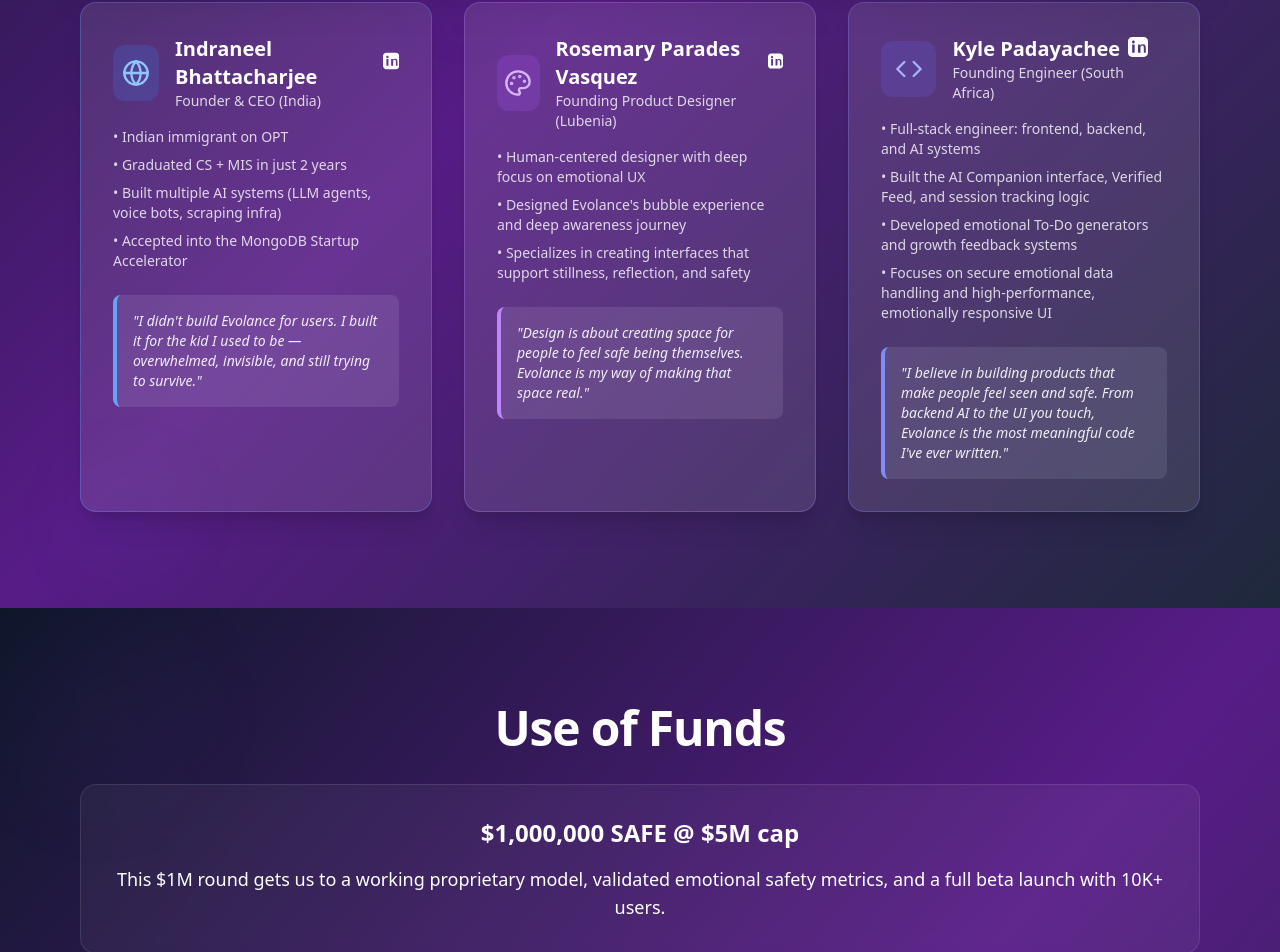
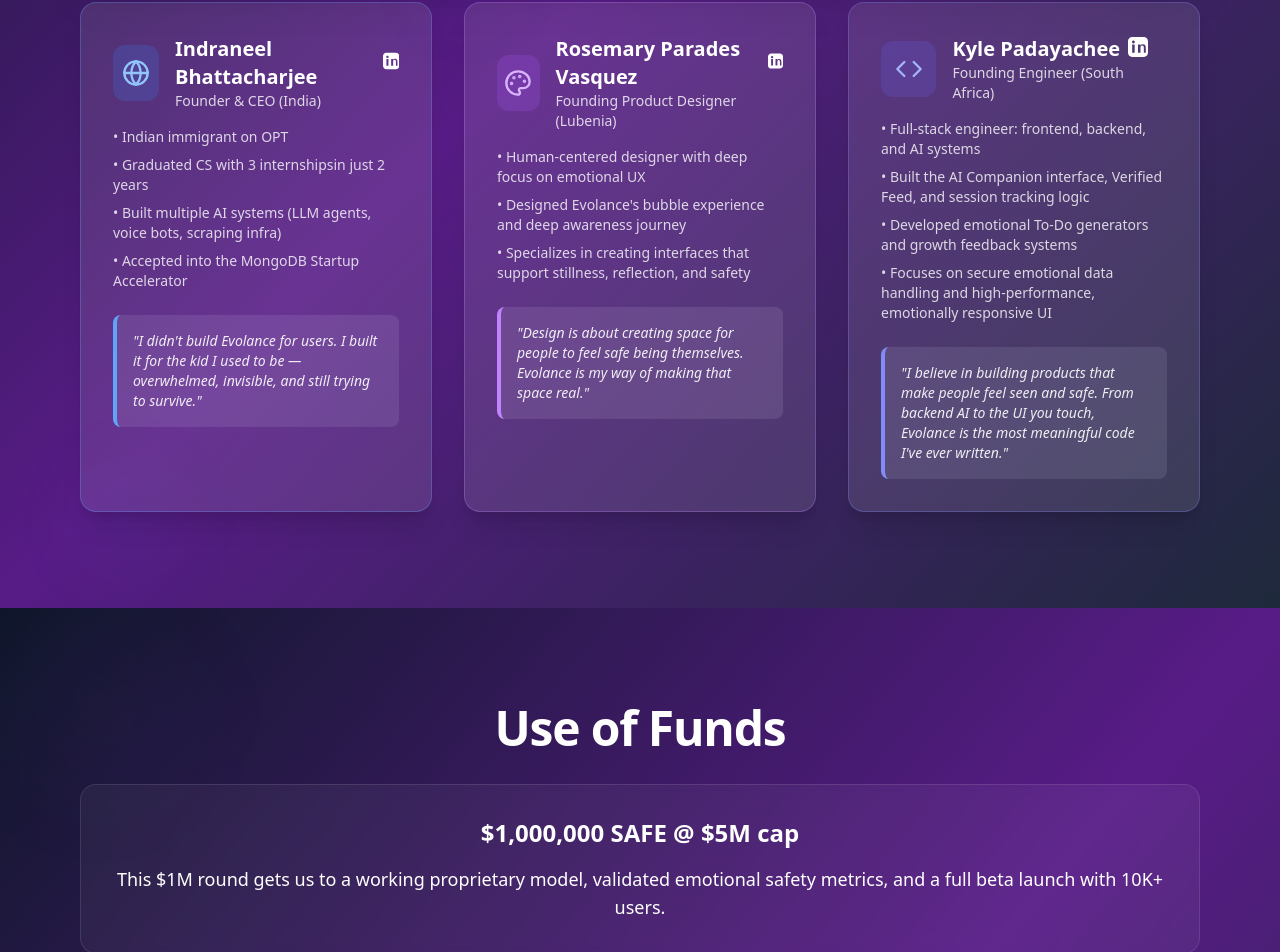
Before and after one commit to evolancecommunity/pitch, a React (Vite) app: page / in a window 1280 px wide. Shown: the part 5922-6874 px from the top of the page. Built offline with nearby package versions, Linux system fonts and the light colour scheme.

Commit message:
Final tweaks and sync for investor-ready use of funds section

```diff
--- a/src/components/Team.tsx
+++ b/src/components/Team.tsx
@@ -63,7 +63,7 @@
                 </div>
                 <ul className="space-y-2 text-white/80 text-sm mb-6">
                   <li>• Indian immigrant on OPT</li>
-                  <li>• Graduated CS + MIS in just 2 years</li>
+                  <li>• Graduated CS with 3 internshipsin just 2 years</li>
                   <li>• Built multiple AI systems (LLM agents, voice bots, scraping infra)</li>
                   <li>• Accepted into the MongoDB Startup Accelerator</li>
                 </ul>
```
